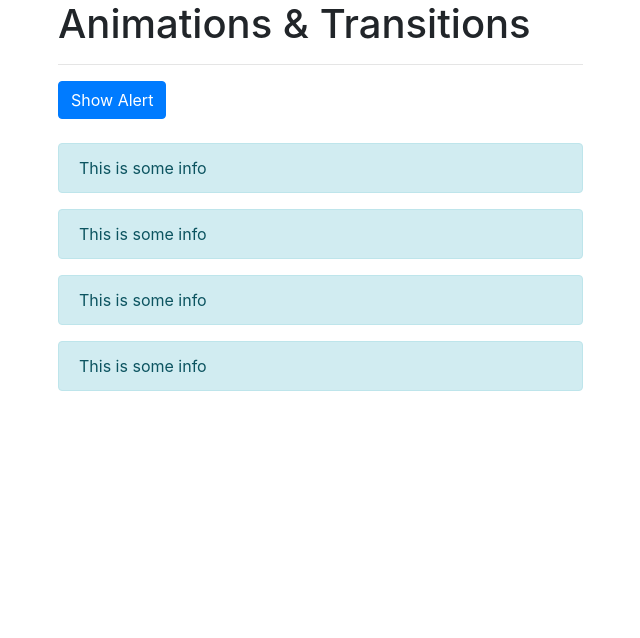
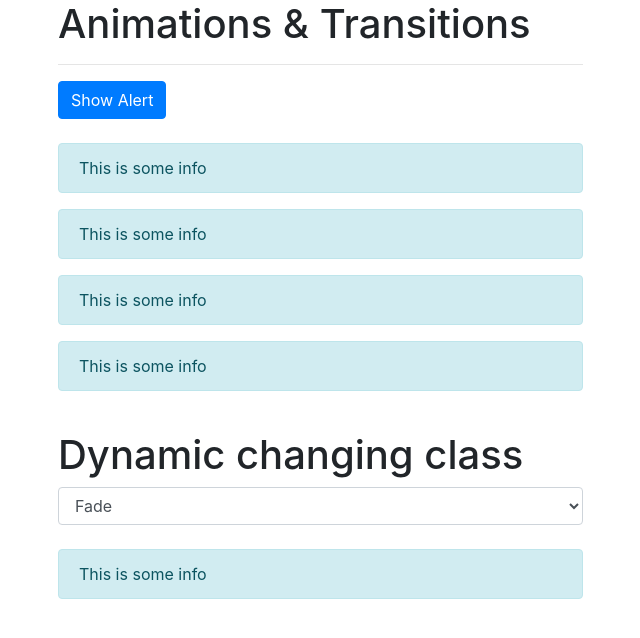
Before and after one commit to SalimSalimi/VueJsCourse, a Vue app in the folder 14. Adding Animations and Transitions/animations_transitions/: page / in a window 1280 px wide. Shown: the top 638 px of the page, without its empty margins (42-682 px from the left). Built offline with nearby package versions, Linux system fonts and the light colour scheme.

Commit message:
Using dynamic names & attributes

```diff
--- a/14. Adding Animations and Transitions/animations_transitions/src/App.vue
+++ b/14. Adding Animations and Transitions/animations_transitions/src/App.vue
@@ -21,6 +21,16 @@
         >
         <div class="alert alert-info" v-if="show">This is some info</div>
       </transition>
+      <br>
+      <h1>Dynamic changing class</h1>
+      <select v-model="alertAnimation" class="form-control">
+        <option value="fade">Fade</option>
+        <option value="slide">Slide</option>
+      </select>
+      <br>
+      <transition :name="alertAnimation">
+        <div class="alert alert-info" v-if="show">This is some info</div>
+      </transition>
     </div>
   </div>
 </template>
@@ -29,7 +39,8 @@
 export default {
   data () {
     return {
-      show: true
+      show: true,
+      alertAnimation: 'fade'
     }
   }
 };
```
Also changed, not shown: 1 other file (tests, documents, lock files or other folders).
